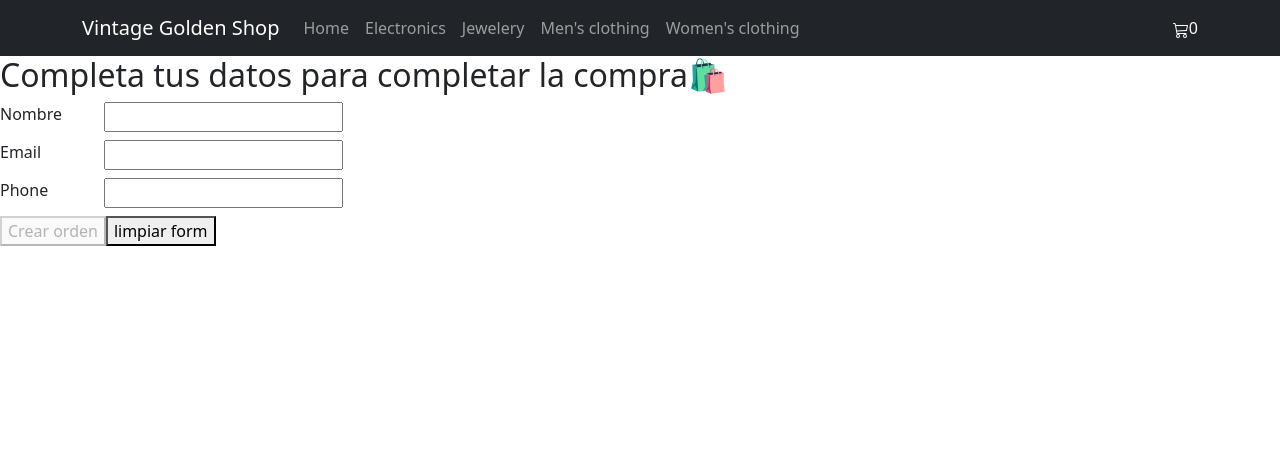
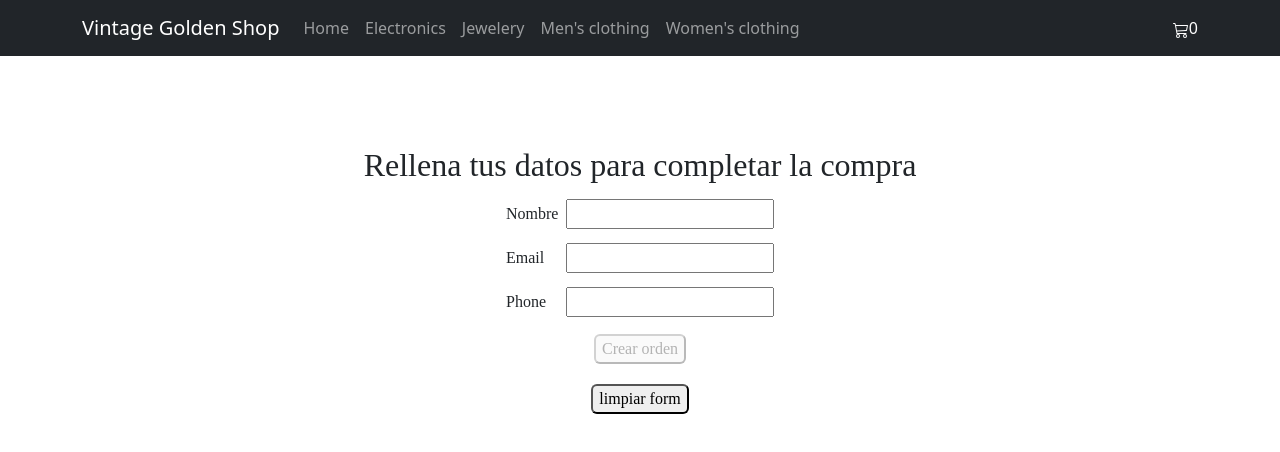
Before and after one commit to lamontanarog/Lamontanaro-vintage-golden-show, a React (Create React App) app: page /checkout/1 in a window 1280 px wide. Shown: the top 452 px of the page. Built offline with nearby package versions, Linux system fonts and the light colour scheme.

Commit message:
fix cart

```diff
--- a/src/Context/CustomContext.js
+++ b/src/Context/CustomContext.js
@@ -32,7 +32,6 @@ export const CustomProvider = ({children}) => {
 			}
 			setQty(qty + cantidad);
 			setTotal(total + (item.price * cantidad));
-
 	};
 
 	const deleteItem = (id) => {
--- a/src/NavBar.js
+++ b/src/NavBar.js
@@ -3,7 +3,6 @@ import {LinkContainer} from 'react-router-bootstrap'
 import Nav from 'react-bootstrap/Nav';
 import Navbar from 'react-bootstrap/Navbar';
 import CartWidget from './components/CartWidget';
-import { Link, NavLink } from 'react-router-dom';
 import { CustomContext} from "../src/Context/CustomContext"
 
 function NavBar() {
--- a/src/components/CartView/index.jsx
+++ b/src/components/CartView/index.jsx
@@ -5,10 +5,10 @@ import { Table, Button } from "react-bootstrap";
 import * as Icon from "react-bootstrap-icons";
 import "./style.css";
 import CheckoutCart from "../cartContainer/checkOut";
-import { CartTotal } from "../cartContainer/cartTotal";
 
 export const Cart = () => {
-    const { cart, deleteItem, setQty } = useContext(Context);
+    const { cart, deleteItem, total} = useContext(Context);
+
 
     return (
         <>
@@ -22,7 +22,7 @@ export const Cart = () => {
                         <h2 className={"subtitle"}>Gracias por tu visita</h2>
                     </div>
                 </>
-            ) : (
+            ) : (<>
                 <Table striped bordered hover size="sm">
                     <thead>
                         <tr>
@@ -39,7 +39,7 @@ export const Cart = () => {
                                 <td>{producto.id}</td>
                                 <td>{producto.title}</td>
                                 <td>{producto.price}</td>
-                                <td>{cart.cantidad}</td>
+                                <td>{producto.cantidad}</td>
                                 <td>
                                     <Button
                                         variant="danger"
@@ -52,8 +52,11 @@ export const Cart = () => {
                         ))}
                     </tbody>
                 </Table>
-            )}
-            <CheckoutCart cart={cart} />
+                <CheckoutCart cartTotal={total} cart={cart} />
+                </>
+            )
+            }
+
         </>
     );
 };
--- a/src/components/ItemDetail/index.jsx
+++ b/src/components/ItemDetail/index.jsx
@@ -8,15 +8,16 @@ import withReactContent from 'sweetalert2-react-content';
 import "./style.css";
 
 function ItemDetail(){
-    const {products, addItem, IsInCart,qty, item, cantidad} = useContext(Context);
+    const {products, addItem, IsInCart,qty, item} = useContext(Context);
     const {id} = useParams();
     const [product, setProduct] = useState({});
     const MySwal = withReactContent(Swal);
 
 
     const handleClick = () =>{
-        addItem(product,cantidad);
+        addItem(product,1);
         successAddItemAlert();
+        // const valorCant = input.value;
     } ;
 
     function successAddItemAlert() {
--- a/src/components/ItemDetailContainer/index.jsx
+++ b/src/components/ItemDetailContainer/index.jsx
@@ -7,15 +7,17 @@ function ItemDetailContainer({product}){
 
     return (
       <>
-      {<Card key={product.id} style={{ width: '18rem' }}>
-        <Card.Img variant="top" src={product.image} />
+      <div className="Father">
+      <Card bg="light" variant="light" key={product.id} >
+        <Card.Img className="ImgCards" variant="top" src={product.image} />
         <Card.Body>
           <Card.Title>{product.title}</Card.Title>
           <Link to={`/products/${product.id}`}>
-            <Button variant="outline-primary" >Ver mas</Button>
+            <Button bg="danger" variant="dark" >Ver mas</Button>
           </Link>
         </Card.Body>
-      </Card>}
+      </Card>
+      </div>
       </>
 
     )
--- a/src/components/ItemDetailContainer/style.css
+++ b/src/components/ItemDetailContainer/style.css
@@ -0,0 +1,7 @@
+
+.ImgCards{
+    display:inline-block;
+    max-width:50%;
+    margin-left: 25%;
+    height:250px;
+}
--- a/src/components/ItemList/index.jsx
+++ b/src/components/ItemList/index.jsx
@@ -7,7 +7,7 @@ import './style.css'
 function ItemList({products}){
     return (
         <CardGroup>
-            <Row xs={1} md={2} className="g-4">
+            <Row md={3} className="g-6" >
                 { products.map((product) =>(<ItemDetailContainer product={product} />)) }
             </Row>
         </CardGroup>
--- a/src/components/cartContainer/checkOut.js
+++ b/src/components/cartContainer/checkOut.js
@@ -1,15 +1,16 @@
-import React, { useState } from "react";
-import { createOrder } from "../service/firestore";
+import React from "react";
+import { createOrder, db } from "../service/firestore";
 import { useNavigate } from "react-router-dom";
 import CheckoutForm from "./CheckOutForm";
 
-function CheckoutCart({ cart}) {
+function CheckoutCart({ cart, cartTotal}) {
   const navigateTo = useNavigate();
 
   async function handleCheckout(userData) {
     const orderData = {
       buyer: userData,
       items: cart,
+      total: cartTotal,
       timestamp: new Date(),
     };
     const id = await createOrder(orderData);
--- a/src/components/cartContainer/checkOutForm.js
+++ b/src/components/cartContainer/checkOutForm.js
@@ -1,4 +1,5 @@
 import React, { useState } from "react";
+import "./style.css"
 
 export default function CheckoutForm(props) {
   const [userData, setUserData] = useState({
@@ -31,10 +32,10 @@ export default function CheckoutForm(props) {
   }
 
   return (
-    <div>
-      <h2>Completa tus datos para completar la compra🛍</h2>
-      <div style={{ display: "flex", marginBottom: 8 }}>
-        <label style={{ width: "100px", marginRight: 4 }}>Nombre</label>
+    <div className="father-form-checkoutform">
+      <h2>Rellena tus datos para completar la compra</h2>
+      <div >
+        <label className="label-form">Nombre</label>
         <input
           value={userData.name}
           name="name"
@@ -44,8 +45,8 @@ export default function CheckoutForm(props) {
         />
       </div>
 
-      <div style={{ display: "flex", marginBottom: 8 }}>
-        <label style={{ width: "100px", marginRight: 4 }}>Email</label>
+      <div >
+        <label className="label-form">Email</label>
         <input
           value={userData.email}
           name="email"
@@ -55,8 +56,8 @@ export default function CheckoutForm(props) {
         />
       </div>
 
-      <div style={{ display: "flex", marginBottom: 8 }}>
-        <label style={{ width: "100px", marginRight: 4 }}>Phone</label>
+      <div >
+        <label className="label-form">Phone</label>
         <input
           value={userData.phone}
           name="phone"
@@ -65,7 +66,7 @@ export default function CheckoutForm(props) {
           onChange={handleChange}
         />
       </div>
-      <button
+      <button className="button-form"
         disabled={
           !(
             userData.name !== "" &&
@@ -77,7 +78,7 @@ export default function CheckoutForm(props) {
       >
         Crear orden
       </button>
-      <button onClick={clearForm}>limpiar form</button>
+      <button className="button-form" onClick={clearForm}>limpiar form</button>
     </div>
   );
 }
--- /dev/null
+++ b/src/components/cartContainer/style.css
@@ -0,0 +1,28 @@
+.father-form-checkoutform{
+    display: flex;
+    flex-wrap: wrap;
+    flex-direction: column;
+    justify-content: center;
+    align-items: center;
+    margin-top: 7%;
+    font-family:'Times New Roman', serif;
+}
+
+.label-form{
+    width: 10px;
+    margin-top: 10px;
+    margin-right: 50px;
+    margin-bottom: 10px;
+}
+
+.button-form{
+    margin: 10px;
+    border-radius: 6px;
+    text-align: center;
+    cursor: pointer;
+}
+
+.button-form:hover{
+    background-color: #008CBA;
+    color: white;
+}
```
